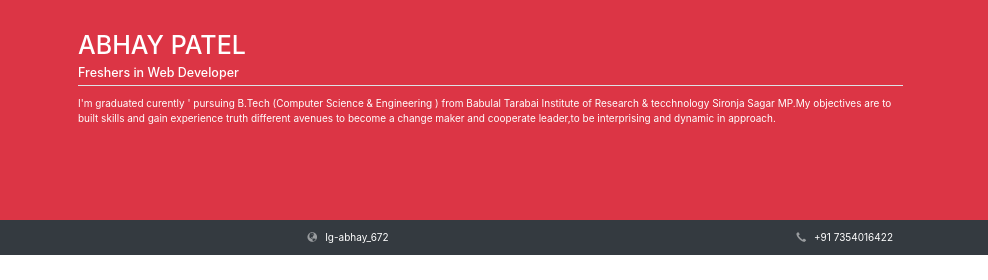
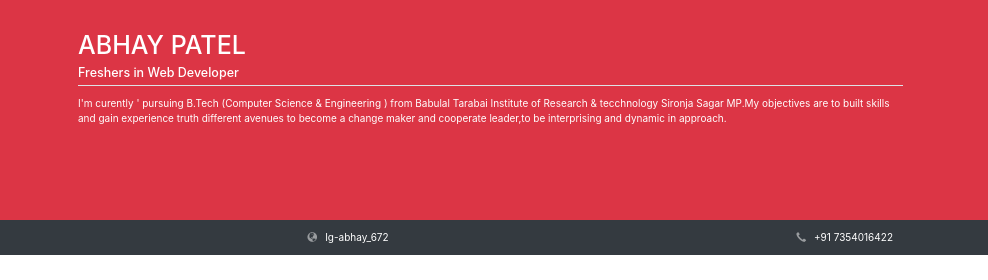
Before and after one commit to abhay6722/abhay-, a plain HTML site: page index.html in a window 1280 px wide. Shown: the top 280 px of the page, 292-1280 px from the left. Drawn offline with nearby package versions, Linux system fonts and the light colour scheme.

Commit message:
Update index.html

```diff
--- a/index.html
+++ b/index.html
@@ -18,7 +18,7 @@
       <div class="col-md-9">
         <h1>ABHAY PATEL</h1>
         <h5>Freshers in Web Developer</h5>
-        <p class="border-top pt-3">I'm  graduated curently ' pursuing B.Tech (Computer Science & Engineering ) from Babulal Tarabai Institute of Research & tecchnology Sironja Sagar MP.My objectives are to built skills and gain experience truth different avenues to become a change maker and cooperate leader,to be interprising and dynamic in approach. </p>
+        <p class="border-top pt-3">I'm curently ' pursuing B.Tech (Computer Science & Engineering ) from Babulal Tarabai Institute of Research & tecchnology Sironja Sagar MP.My objectives are to built skills and gain experience truth different avenues to become a change maker and cooperate leader,to be interprising and dynamic in approach. </p>
       </div>
     </div>
   </div>
```
